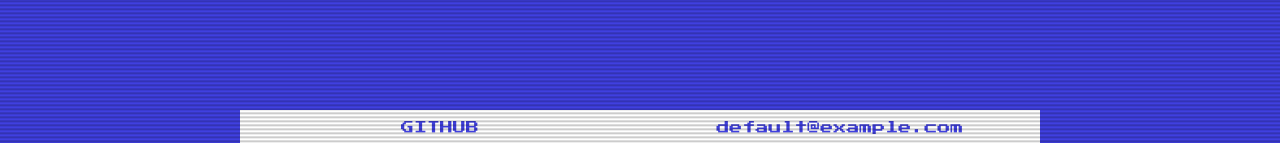
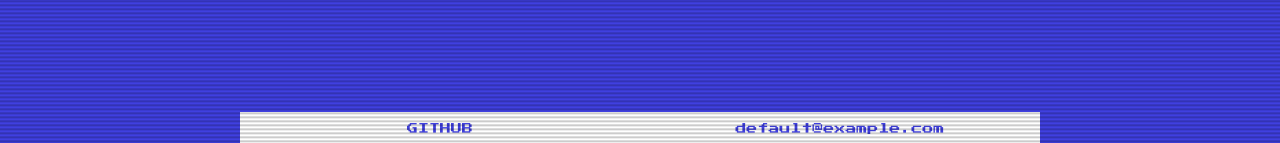
Before and after one commit to SUB0PT1MAL/urgly, a Flask app: page / in a window 1280 px wide. Shown: the part 657-800 px from the top of the page. Run offline with Flask 3, Linux system fonts and the light colour scheme.

Commit message:
Update styles.css

```diff
--- a/static/styles.css
+++ b/static/styles.css
@@ -183,7 +183,11 @@ textarea {
     padding: 0;
     margin-bottom: -8px;
     display: flex;
+    flex-direction: row;
+    flex-wrap: wrap;
+    align-content: center;
     justify-content: space-between;
+    align-items: stretch;
 }
 
 .milestone {
@@ -264,13 +268,16 @@ footer {
 
 footer button {
     font-family: 'Press Start 2P', cursive;
-    padding: 7px;
+    padding-top: 7px;
+    padding-bottom: 7px;
+    padding-right: 5px;
+    padding-left: 5px;
     margin: 0;
     background-color: #ffffff;
     color: #4040e0;
     border: 2px solid #ffffff;
     cursor: pointer;
-    font-size: 13px;
+    font-size: 11px;
 }
 
 footer button:hover {
```
